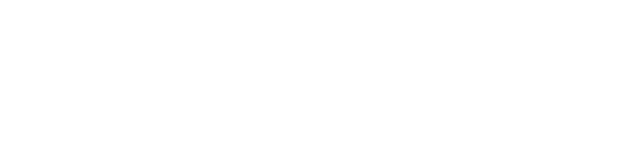
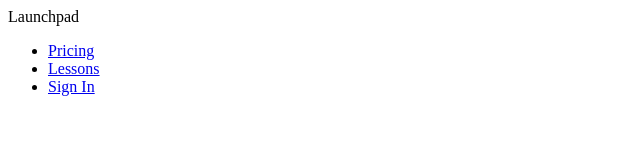
Before and after one commit to EllePhoenix23/odin-website, a plain HTML site: page index.html in a window 1280 px wide. Shown: the whole page, without its empty margins (0-640 px from the left). Drawn offline with Linux system fonts and the light colour scheme.

Commit message:
Add header

```diff
--- a/index.html
+++ b/index.html
@@ -5,3 +5,14 @@
         <title>Odin Website|Landing Page</title>
         <link rel="stylesheet" href="style.css">
     </head>
+    <body>
+        <div class="header">
+            <div>Launchpad</div>
+            <ul>
+                <li><a href="index.html">Pricing</li>
+                <li><a href="index.html">Lessons</li>
+                <li><a href="index.html">Sign In</li>
+            </ul>
+        </div>
+    </body>
+</html>
```
